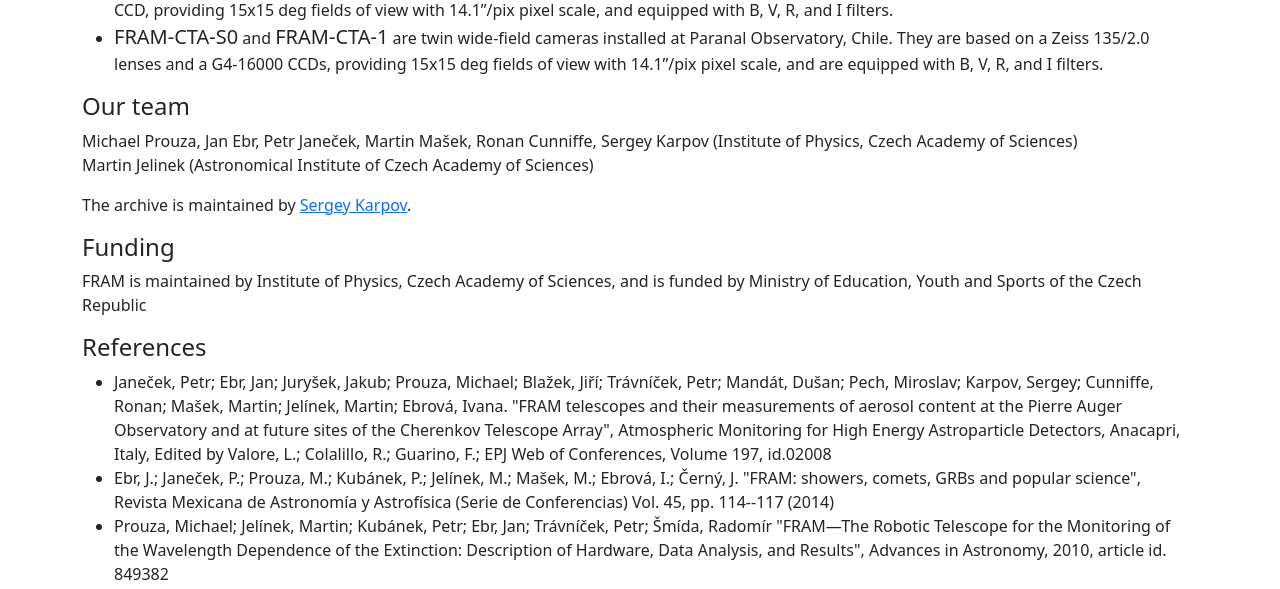
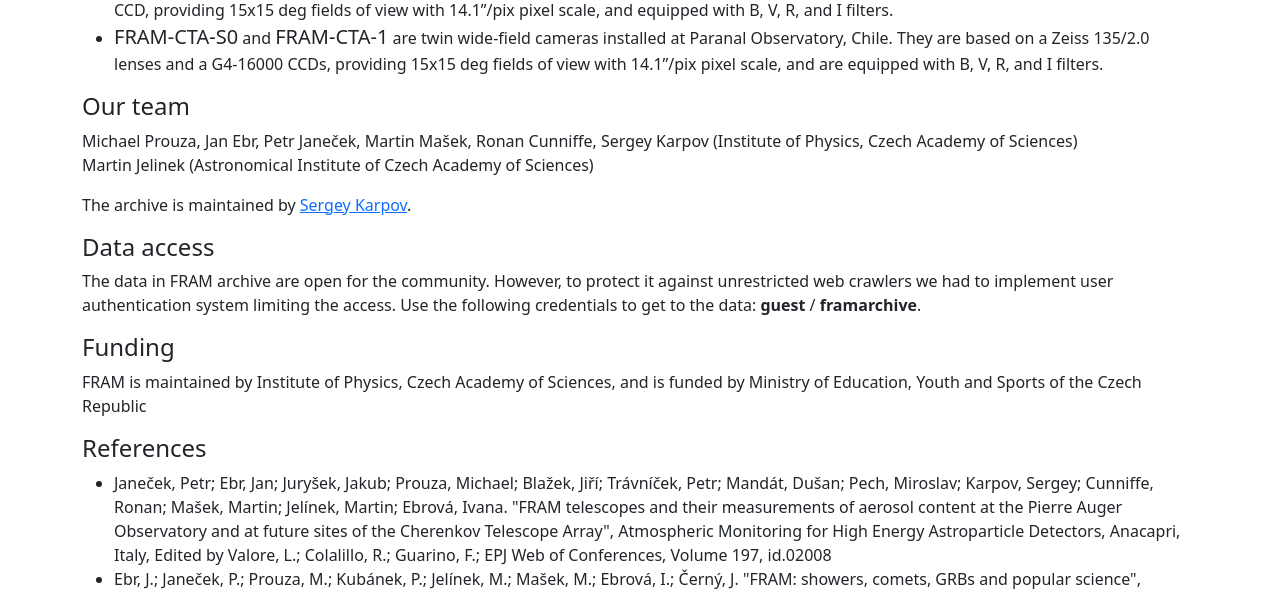
Before and after one commit to karpov-sv/fram-archive, a Django app: template archive/templates/index.html in a window 1280 px wide. Shown: the part 583-1172 px from the top of the page. Run offline with Django 5.2, Linux system fonts and the light colour scheme; the template is opened without the code that fills it, so the values that code supplies are empty.

Commit message:
Data access note added

```diff
--- a/archive/templates/index.html
+++ b/archive/templates/index.html
@@ -63,6 +63,11 @@
       The archive is maintained by <a href="https://ceico.cz/team/researchers/sergey-karpov">Sergey Karpov</a>.
     </p>
 
+    <h4>Data access</h4>
+    <p>
+      The data in FRAM archive are open for the community. However, to protect it against unrestricted web crawlers we had to implement user authentication system limiting the access. Use the following credentials to get to the data: <b>guest</b> / <b>framarchive</b>.
+    </p>
+
     <h4>Funding</h4>
     <p>
     FRAM is maintained by Institute of Physics, Czech Academy of Sciences, and is funded by Ministry of Education, Youth and Sports of the Czech Republic
```
